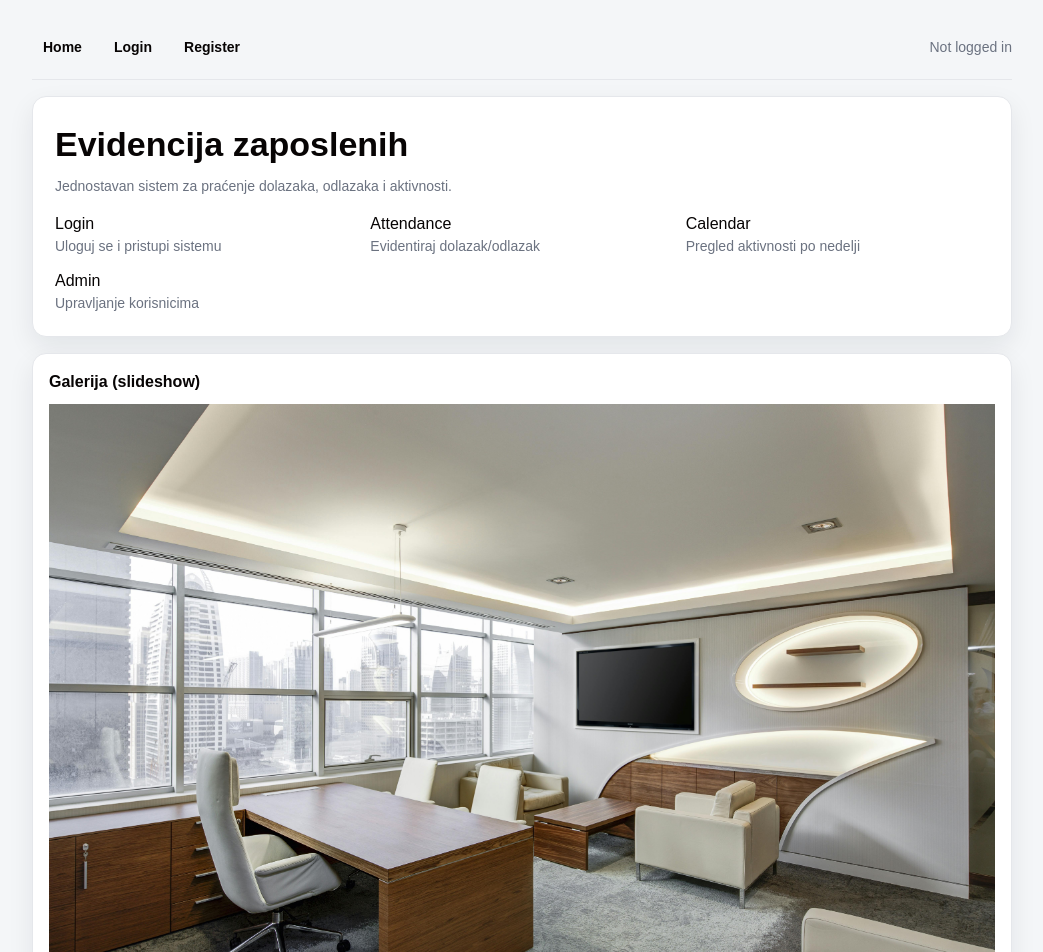
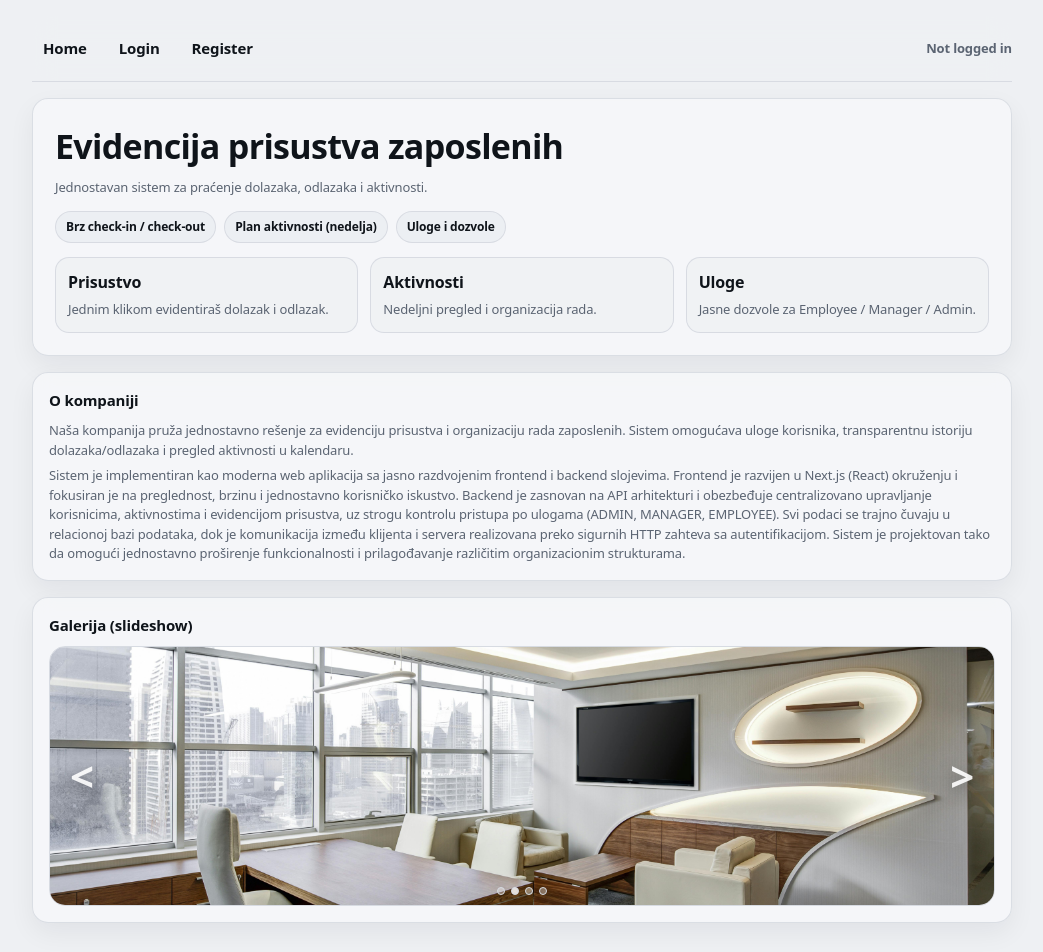
Before and after one commit to elab-development/internet-tehnologije-2025-vebaplzaevidencijuzaposlenih_2022_0198, a Next.js app: page / in a window 1280 px wide. Shown: the top 952 px of the page, without its empty margins (118-1161 px from the left). Built offline with nearby package versions, Linux system fonts and the light colour scheme; no server answers.

Commit message:
ui : update and change components and globals.css

```diff
--- a/src/app/globals.css
+++ b/src/app/globals.css
@@ -1,14 +1,23 @@
 @import "tailwindcss";
 
+/* ---------- THEME TOKENS ---------- */
 :root {
-  --background: #f4f6f8;
-  --foreground: #070404;
+  /* cooler gray background, not white */
+  --background: #eef0f3; /* overall app bg */
+  --foreground: #0f141a; /* main text */
 
-  --surface: #ffffff;
-  --surface-2: #f0f2f5;
-  --border: #e5e7eb;
-  --muted: #6b7280;
-  --shadow: 0 10px 26px rgba(15, 23, 42, 0.08);
+  --surface: #f6f7f9; /* cards/inputs */
+  --surface-2: #eceff3; /* subtle pills / hover */
+  --border: #d7dbe2;
+  --muted: #5b6472;
+
+  --shadow: 0 10px 26px rgba(15, 23, 42, 0.06);
+
+  /* accents (keep your purple but soften) */
+  --accent: #4f46e5;
+  --danger-bg: #ffe7e7;
+  --danger-border: #ffd0d0;
+  --danger-text: #8a1f1f;
 }
 
 @theme inline {
@@ -18,13 +27,28 @@
   --font-mono: var(--font-geist-mono);
 }
 
+* {
+  box-sizing: border-box;
+}
+
 body {
   background: var(--background);
   color: var(--foreground);
-  font-family: Arial, Helvetica, sans-serif;
+
+  font-family: ui-sans-serif, system-ui, -apple-system, BlinkMacSystemFont,
+    "SF Pro Display", "SF Pro Text", "Segoe UI", Roboto, Helvetica, Arial,
+    "Apple Color Emoji", "Segoe UI Emoji";
+  font-weight: 400;
+  letter-spacing: -0.01em;
 }
 
-/* ---------- APP UI BASE---------- */
+label,
+button,
+input,
+select,
+textarea {
+  font-family: inherit;
+}
 
 .page {
   max-width: 980px;
@@ -41,48 +65,62 @@ body {
 
 .muted {
   color: var(--muted);
-  font-size: 14px;
+  font-size: 13px;
 }
 
 .h1 {
-  font-size: 28px;
-  font-weight: 800;
+  font-size: 26px;
+  font-weight: 650;
   margin: 0 0 6px 0;
+  letter-spacing: -0.02em;
 }
 
 .h2 {
-  font-size: 14px;
+  font-size: 13px;
   color: var(--muted);
   margin: 0;
 }
 
 .sectionTitle {
-  font-size: 16px;
-  font-weight: 700;
+  font-size: 15px;
+  font-weight: 600;
   margin: 0 0 10px 0;
 }
+
 .card {
-  background: var(--surface);
-  border: 1px solid var(--border);
-  border-radius: 14px;
+  background: rgba(246, 247, 249, 0.92);
+  border: 1px solid rgba(215, 219, 226, 0.9);
+  border-radius: 16px;
   box-shadow: var(--shadow);
   padding: 16px;
+  backdrop-filter: blur(10px);
 }
 
 label {
   color: var(--foreground);
+  font-weight: 520;
+  font-size: 13px;
 }
 
 input {
-  background: var(--surface);
+  background: rgba(246, 247, 249, 0.9);
   color: var(--foreground);
-  border: 1px solid var(--border);
-  border-radius: 10px;
+  border: 1px solid rgba(215, 219, 226, 0.95);
+  border-radius: 12px;
   padding: 10px 12px;
+  outline: none;
+  transition: border-color 0.15s ease, box-shadow 0.15s ease,
+    background 0.15s ease;
 }
 
 input::placeholder {
-  color: #9ca3af;
+  color: rgba(91, 100, 114, 0.65);
+}
+
+input:focus {
+  border-color: rgba(79, 70, 229, 0.55);
+  box-shadow: 0 0 0 4px rgba(79, 70, 229, 0.1);
+  background: rgba(246, 247, 249, 1);
 }
 
 .select {
@@ -90,22 +128,21 @@ input::placeholder {
   -webkit-appearance: none;
   -moz-appearance: none;
 
-  background: var(--surface);
+  background: rgba(246, 247, 249, 0.9);
   color: var(--foreground);
-  border: 1px solid var(--border);
-  border-radius: 8px;
+  border: 1px solid rgba(215, 219, 226, 0.95);
+  border-radius: 12px;
 
-  padding: 5px 30px 6px 15px;
-  font-weight: 700;
-  font-size: 14px;
+  padding: 7px 34px 7px 12px;
+  font-weight: 520;
+  font-size: 13px;
 
   line-height: 1.2;
-  height: 34px; /* garantuje centriranje */
-  display: flex;
-  align-items: center;
+  height: 36px;
+  cursor: pointer;
 
-  cursor: pointer;
-  transition: border-color 0.15s ease, box-shadow 0.15s ease;
+  transition: border-color 0.15s ease, box-shadow 0.15s ease,
+    background 0.15s ease;
 }
 
 .select-wrapper {
@@ -120,30 +157,30 @@ input::placeholder {
   top: 50%;
   transform: translateY(-50%);
   pointer-events: none;
-  color: var(--muted);
-  font-size: 14px;
+  color: rgba(91, 100, 114, 0.8);
+  font-size: 13px;
 }
 
 .select:hover {
-  border-color: #cbd5e1;
+  background: rgba(236, 239, 243, 0.95);
+  border-color: rgba(200, 206, 216, 1);
 }
 
 .select:focus {
   outline: none;
-  border-color: #4f46e5;
-  box-shadow: 0 0 0 3px rgba(79, 70, 229, 0.12);
+  border-color: rgba(79, 70, 229, 0.55);
+  box-shadow: 0 0 0 4px rgba(79, 70, 229, 0.1);
 }
 
 .select option {
-  font-weight: 600;
+  font-weight: 520;
 }
 
 .select:disabled {
-  opacity: 0.6;
+  opacity: 0.55;
   cursor: not-allowed;
 }
 
-/* ---------- WEEK CALENDAR ---------- */
 .weekHeader {
   display: flex;
   justify-content: space-between;
@@ -160,53 +197,57 @@ input::placeholder {
 }
 
 .dayCol {
-  border: 1px solid var(--border);
-  border-radius: 14px;
+  border: 1px solid rgba(215, 219, 226, 0.95);
+  border-radius: 16px;
   padding: 12px;
-  background: var(--surface);
+  background: rgba(246, 247, 249, 0.92);
   min-height: 260px;
-  box-shadow: 0 6px 16px rgba(15, 23, 42, 0.05);
+  box-shadow: 0 8px 18px rgba(15, 23, 42, 0.05);
+  backdrop-filter: blur(10px);
 }
 
 .dayTitle {
-  font-weight: 800;
+  font-weight: 650;
   margin-bottom: 10px;
+  letter-spacing: -0.01em;
 }
 
 .pill {
   display: inline-flex;
   align-items: center;
   gap: 8px;
-  border: 1px solid var(--border);
-  background: var(--surface-2);
+  border: 1px solid rgba(215, 219, 226, 0.95);
+  background: rgba(236, 239, 243, 0.9);
   border-radius: 999px;
   padding: 6px 10px;
   font-size: 12px;
   color: var(--foreground);
 }
+
 .pill strong {
   color: var(--foreground);
-  font-weight: 800;
+  font-weight: 650;
 }
+
 .role-badge {
   padding: 2px 8px;
   border-radius: 999px;
-  background: var(--surface);
-  border: 1px solid var(--border);
+  background: rgba(246, 247, 249, 0.9);
+  border: 1px solid rgba(215, 219, 226, 0.95);
   font-size: 12px;
-  font-weight: 800;
+  font-weight: 650;
 }
 
 .eventCard {
-  border: 1px solid var(--border);
-  border-radius: 12px;
+  border: 1px solid rgba(215, 219, 226, 0.95);
+  border-radius: 14px;
   padding: 10px;
   margin-top: 10px;
-  background: rgba(244, 246, 248, 0.85);
+  background: rgba(238, 240, 243, 0.85);
 }
 
 .eventTitle {
-  font-weight: 700;
+  font-weight: 600;
   margin: 0 0 6px 0;
 }
 
@@ -214,6 +255,7 @@ input::placeholder {
   font-size: 12px;
   color: var(--muted);
 }
+
 .modalActions {
   display: flex;
   gap: 10px;
@@ -223,7 +265,7 @@ input::placeholder {
 
 .hr {
   height: 1px;
-  background: var(--border);
+  background: rgba(215, 219, 226, 0.95);
   margin: 12px 0;
 }
 
@@ -231,9 +273,9 @@ input::placeholder {
   position: sticky;
   top: 0;
   z-index: 20;
-  background: rgba(244, 246, 248, 0.85);
-  backdrop-filter: blur(10px);
-  border-bottom: 1px solid var(--border);
+  background: rgba(238, 240, 243, 0.75);
+  backdrop-filter: blur(12px);
+  border-bottom: 1px solid rgba(215, 219, 226, 0.95);
   margin-bottom: 16px;
 }
 
@@ -257,59 +299,232 @@ input::placeholder {
 .navLink {
   text-decoration: none;
   color: var(--foreground);
-  font-weight: 700;
-  font-size: 14px;
+  font-weight: 580;
+  font-size: 15px;
   padding: 8px 10px;
-  border-radius: 10px;
+  border-radius: 12px;
   border: 1px solid transparent;
+  transition: background 0.15s ease, border-color 0.15s ease;
 }
 
 .navLink:hover {
-  background: var(--surface);
-  border-color: var(--border);
+  background: rgba(246, 247, 249, 0.9);
+  border-color: rgba(215, 219, 226, 0.95);
+}
+.navLink--active {
+  background: rgba(236, 239, 243, 0.9);
+  border: 1px solid rgba(200, 206, 216, 0.9);
 }
 
 .navRight {
   display: flex;
   gap: 10px;
+  font-weight: 580;
+  font-size: 15px;
   align-items: center;
 }
 
 .btn {
+  display: inline-flex;
+  align-items: center;
+  line-height: 1;
   padding: 10px 14px;
-  border-radius: 10px;
-  border: 1px solid var(--border);
-  background: var(--surface);
+  border-radius: 12px;
+  border: 1px solid rgba(215, 219, 226, 0.95);
+  background: rgba(246, 247, 249, 0.9);
   color: var(--foreground);
-  font-weight: 700;
+  font-weight: 560;
   cursor: pointer;
-  transition: all 0.15s ease;
+  transition: transform 0.05s ease, border-color 0.15s ease,
+    background 0.15s ease, box-shadow 0.15s ease;
 }
 
 .btn:hover:not(:disabled) {
-  border-color: #cbd5e1;
-  background: var(--surface-2);
+  border-color: rgba(200, 206, 216, 1);
+  background: rgba(236, 239, 243, 0.95);
+}
+
+.btn:active:not(:disabled) {
+  transform: translateY(1px);
 }
 
 .btn:disabled {
   cursor: not-allowed;
-  opacity: 0.6;
+  opacity: 0.55;
 }
 
-/* variants */
-
 .btn-primary {
-  background: #4f46e5;
-  border-color: #4f46e5;
+  background: rgba(79, 70, 229, 0.95);
+  border-color: rgba(79, 70, 229, 0.95);
   color: #ffffff;
 }
 
 .btn-primary:hover:not(:disabled) {
-  filter: brightness(0.97);
+  filter: brightness(0.98);
 }
 
 .btn-danger {
-  background: #fee2e2;
-  border-color: #fecaca;
-  color: #991b1b;
+  background: var(--danger-bg);
+  border-color: var(--danger-border);
+  color: var(--danger-text);
 }
+.notice {
+  border: 1px solid rgba(215, 219, 226, 0.95);
+  background: rgba(236, 239, 243, 0.9);
+  border-radius: 12px;
+  padding: 10px 12px;
+  font-size: 13px;
+  color: var(--foreground);
+}
+
+.notice-error {
+  border-color: rgba(200, 60, 60, 0.35);
+  background: rgba(200, 60, 60, 0.08);
+  color: rgba(140, 30, 30, 0.95);
+}
+
+.slideshow {
+  position: relative;
+  width: 100%;
+  height: 260px;
+  margin: 0 auto;
+  border-radius: 16px;
+  overflow: hidden;
+  border: 1px solid var(--border);
+  background: var(--surface-2);
+}
+
+.slideshowImg {
+  width: 100%;
+  height: 100%;
+  object-fit: cover;
+  object-position: center;
+  display: block;
+}
+.slideArrow {
+  position: absolute;
+  top: 50%;
+  transform: translateY(-50%);
+  border: 0;
+  background: transparent;
+  color: rgba(255, 255, 255, 0.9);
+  font-size: 42px;
+  font-weight: 800;
+  line-height: 1;
+  padding: 10px 12px;
+  cursor: pointer;
+  text-shadow: 0 6px 18px rgba(0, 0, 0, 0.45);
+  user-select: none;
+}
+.slideArrowLeft {
+  left: 8px;
+}
+.slideArrowRight {
+  right: 8px;
+}
+
+.slideshowControls {
+  position: absolute;
+  left: 12px;
+  right: 12px;
+  bottom: 12px;
+  display: flex;
+  align-items: center;
+  gap: 10px;
+  justify-content: space-between;
+}
+
+.slideshowDots {
+  position: absolute;
+  left: 0;
+  right: 0;
+  bottom: 10px;
+  display: flex;
+  gap: 6px;
+  justify-content: center;
+}
+
+.dot {
+  width: 8px;
+  height: 8px;
+  border-radius: 999px;
+  border: 1px solid var(--border);
+  background: rgba(255, 255, 255, 0.35);
+  cursor: pointer;
+}
+
+.dotActive {
+  background: rgba(255, 255, 255, 0.85);
+}
+
+.card {
+  background: rgba(246, 247, 249, 0.85);
+}
+
+.welcomeLine {
+  font-size: 25px;
+  color: var(--muted);
+  margin-bottom: 10px;
+}
+
+.homeHighlights {
+  display: flex;
+  gap: 8px;
+  flex-wrap: wrap;
+  margin-top: 14px;
+}
+
+.chip {
+  display: inline-flex;
+  align-items: center;
+  padding: 6px 10px;
+  border-radius: 999px;
+  border: 1px solid rgba(215, 219, 226, 0.95);
+  background: rgba(236, 239, 243, 0.9);
+  font-size: 12px;
+  font-weight: 650;
+  color: var(--foreground);
+}
+
+.homeFeatures {
+  margin-top: 14px;
+  display: grid;
+  grid-template-columns: repeat(3, minmax(0, 1fr));
+  gap: 12px;
+}
+
+.featureCard {
+  border: 1px solid rgba(215, 219, 226, 0.95);
+  border-radius: 14px;
+  padding: 12px;
+  background: rgba(238, 240, 243, 0.75);
+}
+
+.featureTitle {
+  font-weight: 700;
+  margin-bottom: 6px;
+  letter-spacing: -0.01em;
+}
+
+.badge {
+  display: inline-flex !important;
+  align-items: center !important;
+  padding: 2px 8px !important;
+  border-radius: 999px !important;
+  font-size: 12px !important;
+  font-weight: 700 !important;
+  line-height: 1 !important;
+}
+
+.badge-present {
+  background: #1f8a3b !important;
+  color: #fff !important;
+}
+.badge-late {
+  background: #d64040 !important;
+  color: #fff !important;
+}
+.badge-absent {
+  background: #d9a300 !important;
+  color: #111 !important;
+}
--- a/src/app/page.tsx
+++ b/src/app/page.tsx
@@ -2,6 +2,7 @@
 
 import Link from "next/link";
 import { useEffect, useMemo, useState } from "react";
+import { useAuth } from "@/components/AuthProvider";
 
 export default function HomePage() {
   const slides = useMemo(
@@ -9,12 +10,18 @@ export default function HomePage() {
       "/slides/slide1.jpg",
       "/slides/slide2.jpg",
       "/slides/slide3.jpg",
-      "slides/slide4.jpg",
+      "/slides/slide4.jpg",
     ],
     []
   );
 
   const [index, setIndex] = useState(0);
+  const { user } = useAuth();
+
+  function greetName(user: { email?: string } | null) {
+    if (!user?.email) return "korisniče";
+    return user.email.split("@")[0];
+  }
 
   useEffect(() => {
     const t = setInterval(() => {
@@ -26,47 +33,72 @@ export default function HomePage() {
   return (
     <main>
       <div className="card" style={{ padding: 22 }}>
+        {user ? (
+          <div className="welcomeLine">
+            Dobrodošao, <b>{greetName(user)}</b>
+            <p style={{ fontSize: 14 }}>Ulogovan si kao {user.role}</p>
+          </div>
+        ) : null}
+
         <h1 className="h1" style={{ fontSize: 34 }}>
-          Evidencija zaposlenih
+          Evidencija prisustva zaposlenih
         </h1>
+
         <p className="h2" style={{ marginTop: 6 }}>
           Jednostavan sistem za praćenje dolazaka, odlazaka i aktivnosti.
         </p>
 
-        <div
-          style={{
-            display: "grid",
-            gridTemplateColumns: "repeat(3, minmax(0, 1fr))",
-            gap: 12,
-            marginTop: 15,
-          }}
-        >
-          <Link href="/login" className="menuCard">
-            <div className="menuTitle">Login</div>
-            <div className="muted">Uloguj se i pristupi sistemu</div>
-          </Link>
+        <div className="homeHighlights">
+          <span className="chip">Brz check-in / check-out</span>
+          <span className="chip">Plan aktivnosti (nedelja)</span>
+          <span className="chip">Uloge i dozvole</span>
+        </div>
 
-          <Link href="/attendance" className="menuCard">
-            <div className="menuTitle">Attendance</div>
-            <div className="muted">Evidentiraj dolazak/odlazak</div>
-          </Link>
-
-          <Link href="/calendar" className="menuCard">
-            <div className="menuTitle">Calendar</div>
-            <div className="muted">Pregled aktivnosti po nedelji</div>
-          </Link>
-
-          <Link
-            href="/admin"
-            className="menuCard"
-            style={{ gridColumn: "span 3" }}
-          >
-            <div className="menuTitle">Admin</div>
-            <div className="muted">Upravljanje korisnicima</div>
-          </Link>
+        <div className="homeFeatures">
+          <div className="featureCard">
+            <div className="featureTitle">Prisustvo</div>
+            <div className="muted">
+              Jednim klikom evidentiraš dolazak i odlazak.
             </div>
           </div>
 
+          <div className="featureCard">
+            <div className="featureTitle">Aktivnosti</div>
+            <div className="muted">Nedeljni pregled i organizacija rada.</div>
+          </div>
+
+          <div className="featureCard">
+            <div className="featureTitle">Uloge</div>
+            <div className="muted">
+              Jasne dozvole za Employee / Manager / Admin.
+            </div>
+          </div>
+        </div>
+      </div>
+
+      <div className="card" style={{ marginTop: 16 }}>
+        <div className="sectionTitle">O kompaniji</div>
+        <p className="muted" style={{ marginTop: 6 }}>
+          Naša kompanija pruža jednostavno rešenje za evidenciju prisustva i
+          organizaciju rada zaposlenih. Sistem omogućava uloge korisnika,
+          transparentnu istoriju dolazaka/odlazaka i pregled aktivnosti u
+          kalendaru.
+        </p>
+        <p className="muted" style={{ marginTop: 6 }}>
+          Sistem je implementiran kao moderna web aplikacija sa jasno
+          razdvojenim frontend i backend slojevima. Frontend je razvijen u
+          Next.js (React) okruženju i fokusiran je na preglednost, brzinu i
+          jednostavno korisničko iskustvo. Backend je zasnovan na API
+          arhitekturi i obezbeđuje centralizovano upravljanje korisnicima,
+          aktivnostima i evidencijom prisustva, uz strogu kontrolu pristupa po
+          ulogama (ADMIN, MANAGER, EMPLOYEE). Svi podaci se trajno čuvaju u
+          relacionoj bazi podataka, dok je komunikacija između klijenta i
+          servera realizovana preko sigurnih HTTP zahteva sa autentifikacijom.
+          Sistem je projektovan tako da omogući jednostavno proširenje
+          funkcionalnosti i prilagođavanje različitim organizacionim
+          strukturama.
+        </p>
+      </div>
       <div className="card" style={{ marginTop: 16, padding: 16 }}>
         <div className="sectionTitle" style={{ marginBottom: 10 }}>
           Galerija (slideshow)
@@ -79,21 +111,22 @@ export default function HomePage() {
             className="slideshowImg"
           />
 
-          {/* kontrole */}
-          <div className="slideshowControls">
           <button
-              className="btn"
+            className="slideArrow slideArrowLeft"
             onClick={() =>
               setIndex((i) => (i - 1 + slides.length) % slides.length)
             }
+            aria-label="Previous"
           >
-              ◀
+            {"<"}
           </button>
+
           <button
-              className="btn"
+            className="slideArrow slideArrowRight"
             onClick={() => setIndex((i) => (i + 1) % slides.length)}
+            aria-label="Next"
           >
-              ▶
+            {">"}
           </button>
 
           <div className="slideshowDots">
@@ -108,23 +141,6 @@ export default function HomePage() {
           </div>
         </div>
       </div>
-      </div>
-
-      {/* ABOUT */}
-      <div className="card" style={{ marginTop: 16 }}>
-        <div className="sectionTitle">O kompaniji</div>
-        <p className="muted" style={{ marginTop: 6 }}>
-          Naša kompanija pruža jednostavno rešenje za evidenciju prisustva i
-          organizaciju rada zaposlenih. Sistem omogućava uloge korisnika,
-          transparentnu istoriju dolazaka/odlazaka i pregled aktivnosti u
-          kalendaru.
-        </p>
-        <p className="muted" style={{ marginTop: 6 }}>
-          Fokus je na pouzdanosti, brzini korišćenja i jasnom prikazu podataka,
-          tako da menadžeri imaju uvid, a zaposleni jednostavan način
-          evidencije.
-        </p>
-      </div>
     </main>
   );
 }
--- a/src/components/Navbar.tsx
+++ b/src/components/Navbar.tsx
@@ -3,12 +3,14 @@
 import Link from "next/link";
 import { useRouter } from "next/navigation";
 import { useAuth } from "@/components/AuthProvider";
+import { usePathname } from "next/navigation";
 
 export default function Navbar() {
   const router = useRouter();
   const { user, logout } = useAuth();
 
   const isAdmin = user?.role === "ADMIN";
+  const pathname = usePathname();
 
   async function handleLogout() {
     // backend logout (brise cookie)
@@ -27,17 +29,32 @@ export default function Navbar() {
     <nav className="navbar">
       <div className="navbarInner">
         <div className="navLinks">
-          <Link href="/" className="navLink">
+          <Link
+            href="/"
+            className={`navLink ${
+              pathname === "/home" ? "navLink--active" : ""
+            }`}
+          >
             Home
           </Link>
 
           {/* Login/Register se vide samo kad user nije ulogovan */}
           {!user ? (
             <>
-              <Link href="/login" className="navLink">
+              <Link
+                href="/login"
+                className={`navLink ${
+                  pathname === "/login" ? "navLink--active" : ""
+                }`}
+              >
                 Login
               </Link>
-              <Link href="/register" className="navLink">
+              <Link
+                href="/register"
+                className={`navLink ${
+                  pathname === "/register" ? "navLink--active" : ""
+                }`}
+              >
                 Register
               </Link>
             </>
@@ -45,16 +62,31 @@ export default function Navbar() {
 
           {user ? (
             <>
-              <Link href="/attendance" className="navLink">
+              <Link
+                href="/attendance"
+                className={`navLink ${
+                  pathname === "/attendance" ? "navLink--active" : ""
+                }`}
+              >
                 Attendance
               </Link>
 
-              <Link href="/calendar" className="navLink">
+              <Link
+                href="/calendar"
+                className={`navLink ${
+                  pathname === "/calendar" ? "navLink--active" : ""
+                }`}
+              >
                 Calendar
               </Link>
 
               {isAdmin ? (
-                <Link href="/admin" className="navLink">
+                <Link
+                  href="/admin"
+                  className={`navLink ${
+                    pathname === "/admin" ? "navLink--active" : ""
+                  }`}
+                >
                   Admin
                 </Link>
               ) : null}
```
Also changed, not shown: src/components/Modal.tsx (+13 -10 lines), src/components/TextField.tsx (+8 -6 lines). Lines whose indentation alone changed are shown as unchanged.
